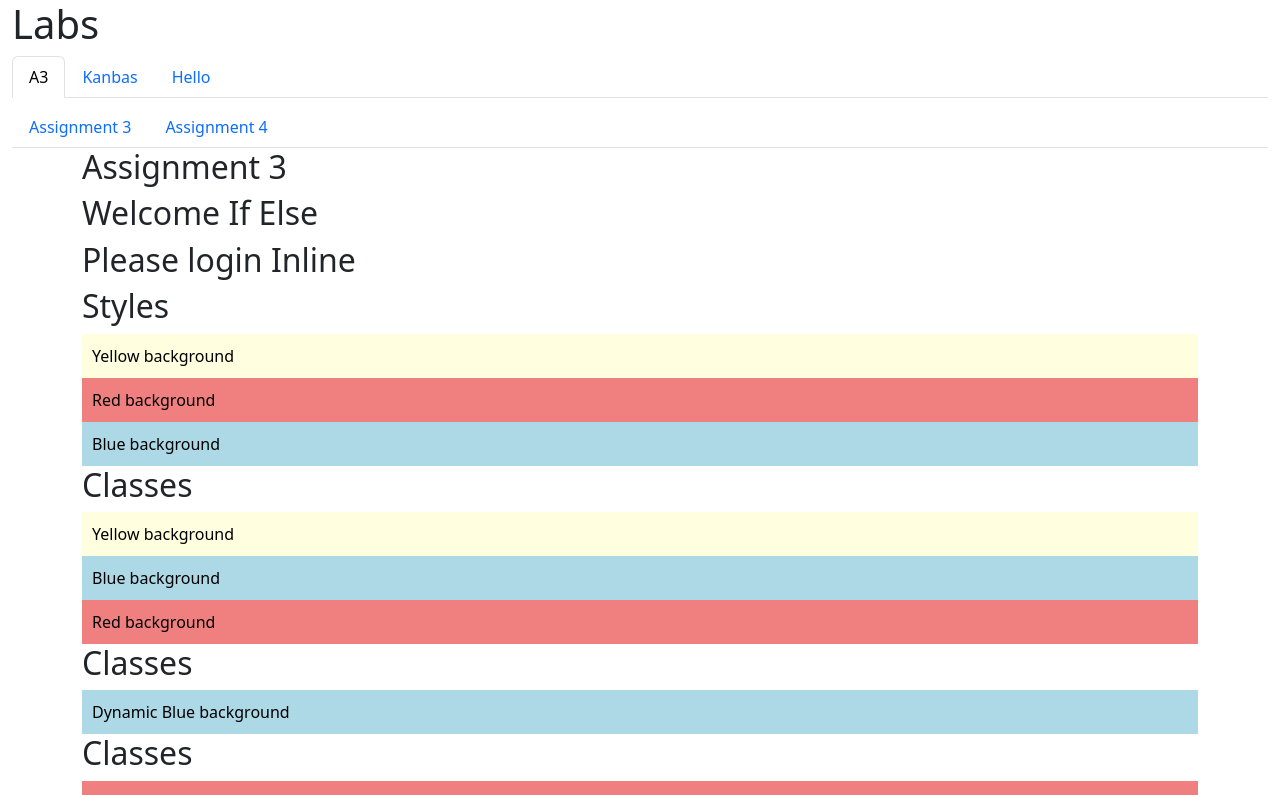
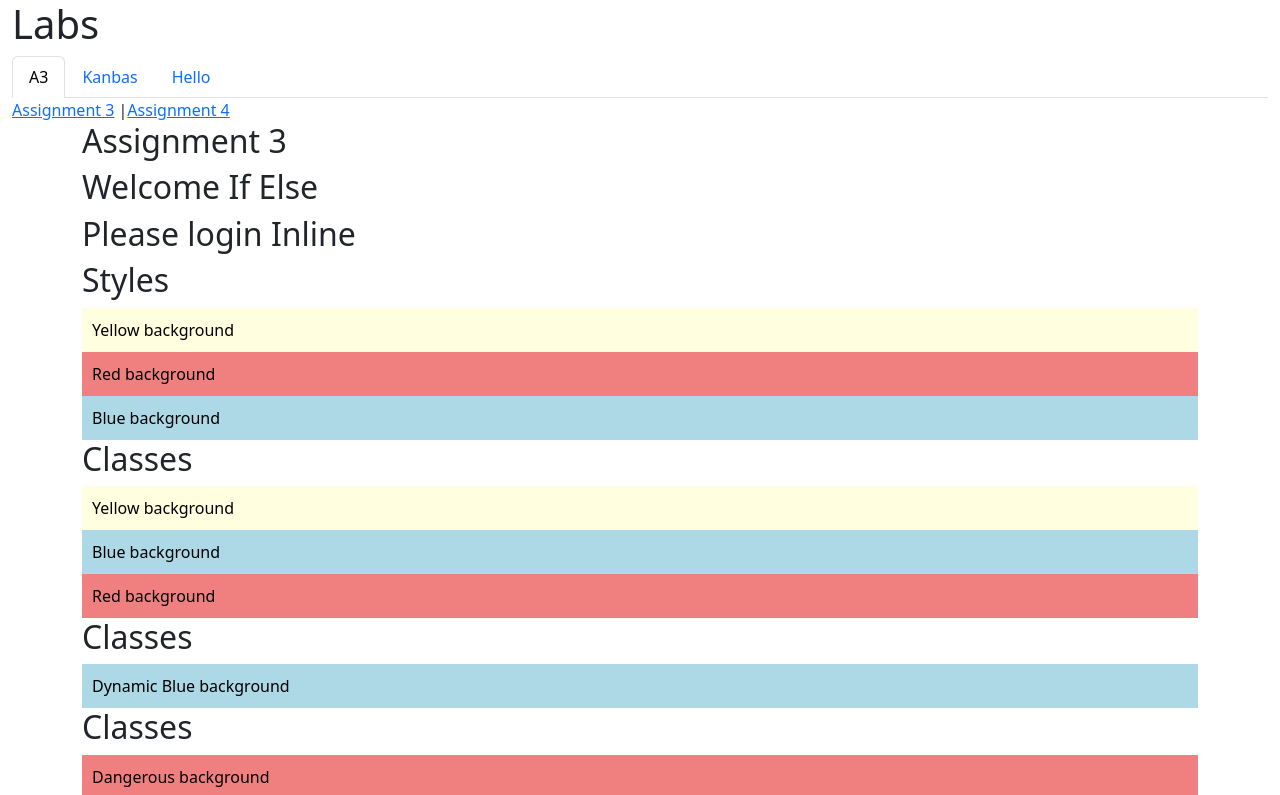
Before and after one commit to laurahuang106/Kanbas-React-Web-App, a React (Create React App) app: page /Kanbas#/Labs/a3 in a window 1280 px wide. Shown: the top 795 px of the page. Built offline with nearby package versions, Linux system fonts and the light colour scheme.

Commit message:
update add oath parameters

```diff
--- a/src/Labs/a3/routing/Add.tsx
+++ b/src/Labs/a3/routing/Add.tsx
@@ -1,12 +1,13 @@
 import React from "react";
 import { useParams } from "react-router-dom";
-function AddParam() {
-  // const { a, b } = useParams();
+function Add() {
+  const { a, b } = useParams();
   return (
     <div>
+      {" "}
       <h2>Add Path Parameters</h2>
-      {/* {a} + {b} = {parseInt(a as string) + parseInt(b as string)} */}
+      {a} + {b} = {parseInt(a as string) + parseInt(b as string)}
     </div>
   );
 }
-export default AddParam;
+export default Add;
--- a/src/Labs/a3/routing/PathParameters.tsx
+++ b/src/Labs/a3/routing/PathParameters.tsx
@@ -1,6 +1,5 @@
 import { Routes, Route, Link } from "react-router-dom";
-import AddParam from "./Add";
-
+import Add from "./Add";
 function PathParameters() {
   return (
     <div>
@@ -8,7 +7,7 @@ function PathParameters() {
       <Link to="/Labs/a3/add/1/2">1 + 2</Link> <br />
       <Link to="/Labs/a3/add/3/4">3 + 4</Link>
       <Routes>
-        <Route path="a3/add/:a/:b" element={<AddParam />} />
+        <Route path="add/:a/:b" element={<Add />} />
       </Routes>
     </div>
   );
--- a/src/Labs/index.tsx
+++ b/src/Labs/index.tsx
@@ -5,25 +5,16 @@ import Nav from "../Nav";
 
 function Labs() {
   return (
-    <div>
     <div className="container-fluid">
       <h1>Labs</h1>
       <Nav />
-        <nav className="nav nav-tabs mt-2">
-          <Link to="/Labs/a3" className="nav-link">
-            Assignment 3
-          </Link>{" "}
-          <Link to="/Labs/a4" className="nav-link">
-            Assignment 4
-          </Link>
-        </nav>
+      <Link to="/Labs/a3">Assignment 3</Link> |
+      <Link to="/Labs/a4">Assignment 4</Link>
       <Routes>
         <Route path="/a3/*" element={<Assignment3 />} />
         <Route path="/a4" element={<Assignment4 />} />
       </Routes>
     </div>
-    </div>
   );
 }
-
 export default Labs;
```
Lines whose indentation alone changed are shown as unchanged.
